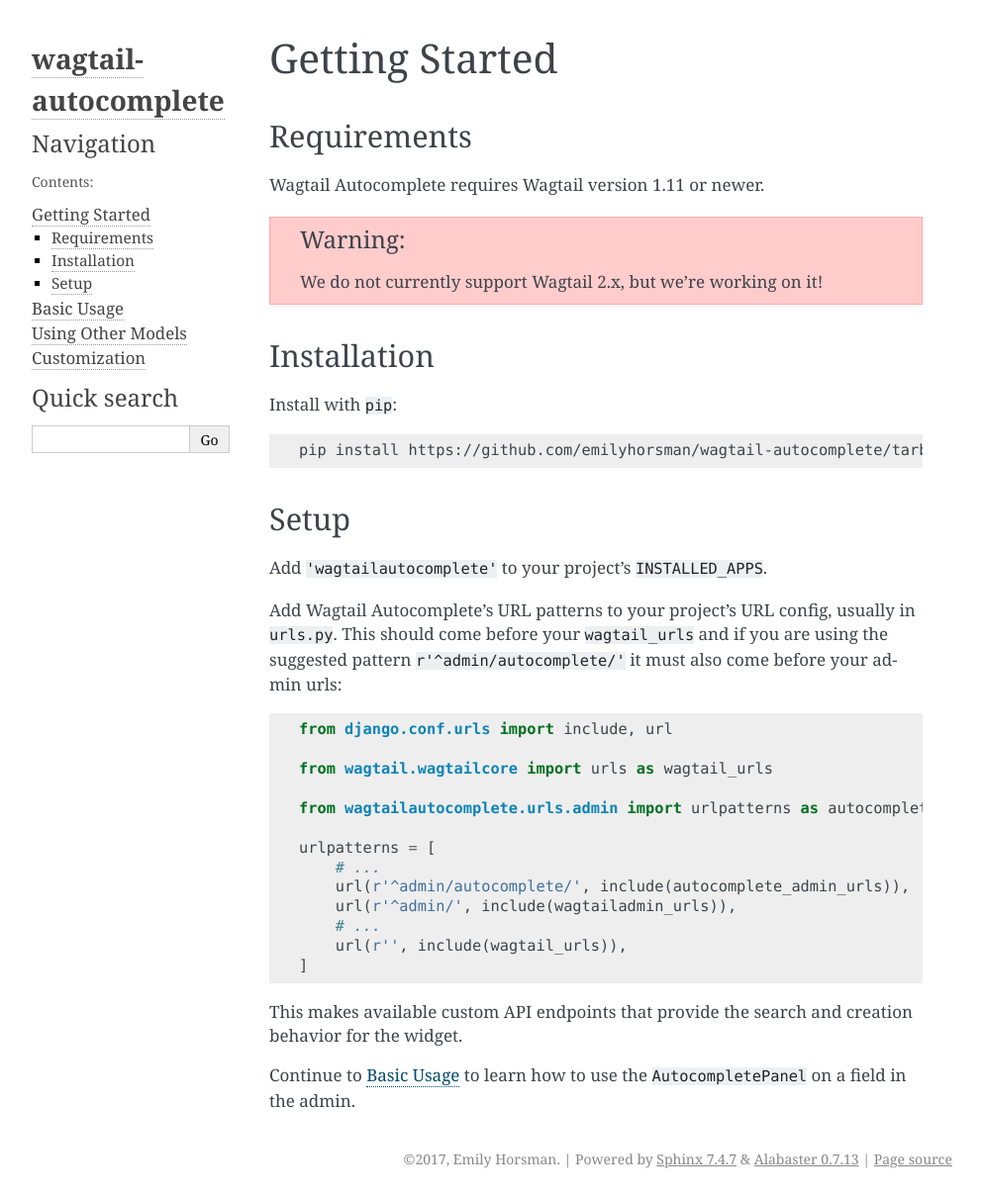
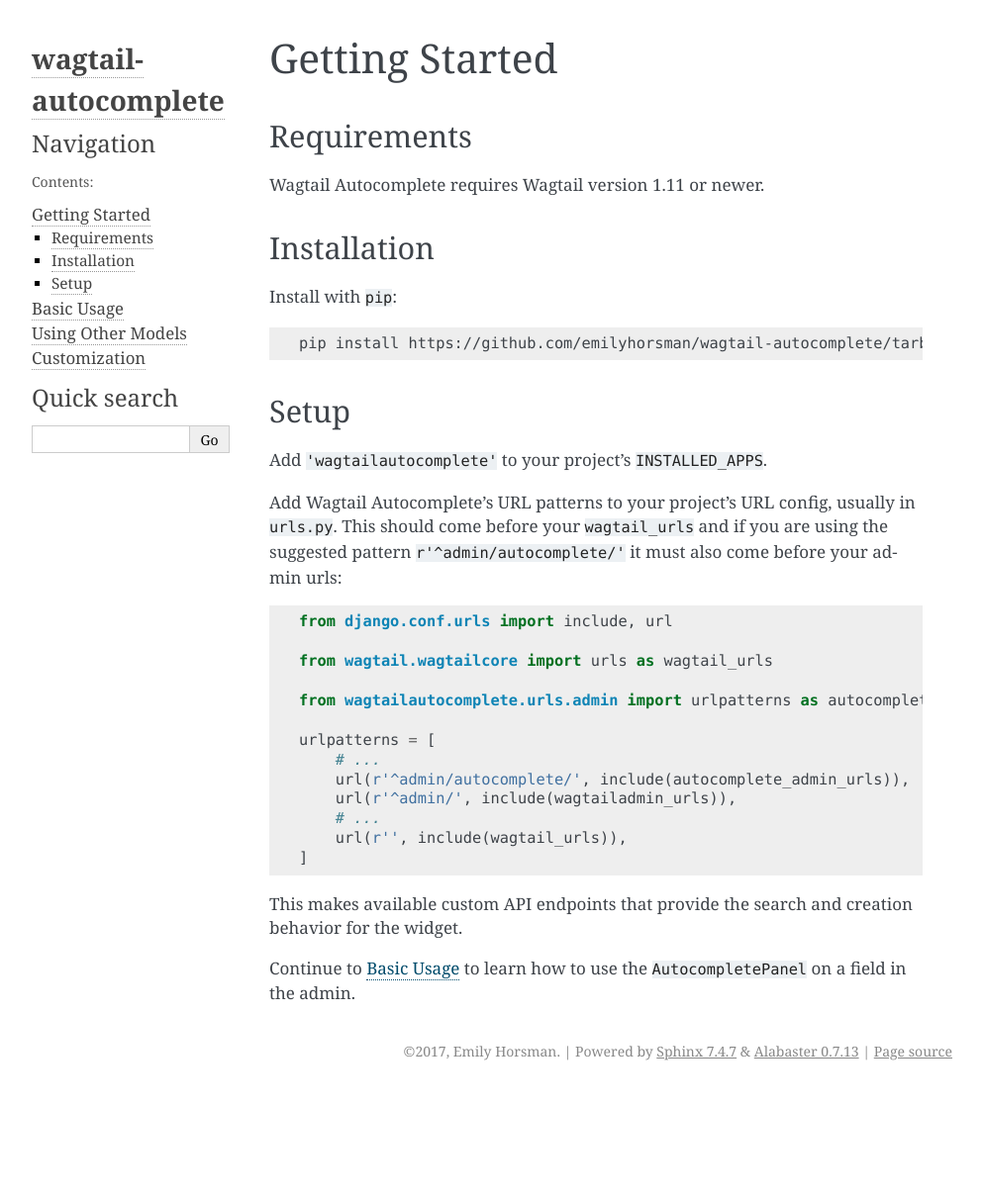
Before and after one commit to wagtail/wagtail-autocomplete, a Sphinx documentation site: the page built from docs/getting_started.rst, in a window 1280 px wide. Shown: the whole page at 99% size, without its empty margins (148-1141 px from the left). Built offline with Sphinx 7.4.7, drawn with Linux system fonts in a browser that asks for light colours; after the commit the page ends 1102 px from its top, so only the background shows below that.

Commit message:
Remove Wagtail < 2.0 note

```diff
--- a/docs/getting_started.rst
+++ b/docs/getting_started.rst
@@ -6,10 +6,6 @@ Requirements
 ============
 
 Wagtail Autocomplete requires Wagtail version 1.11 or newer.
-
-.. warning::
-
-    We do not currently support Wagtail 2.x, but we're working on it!
 
 Installation
 ============
```
